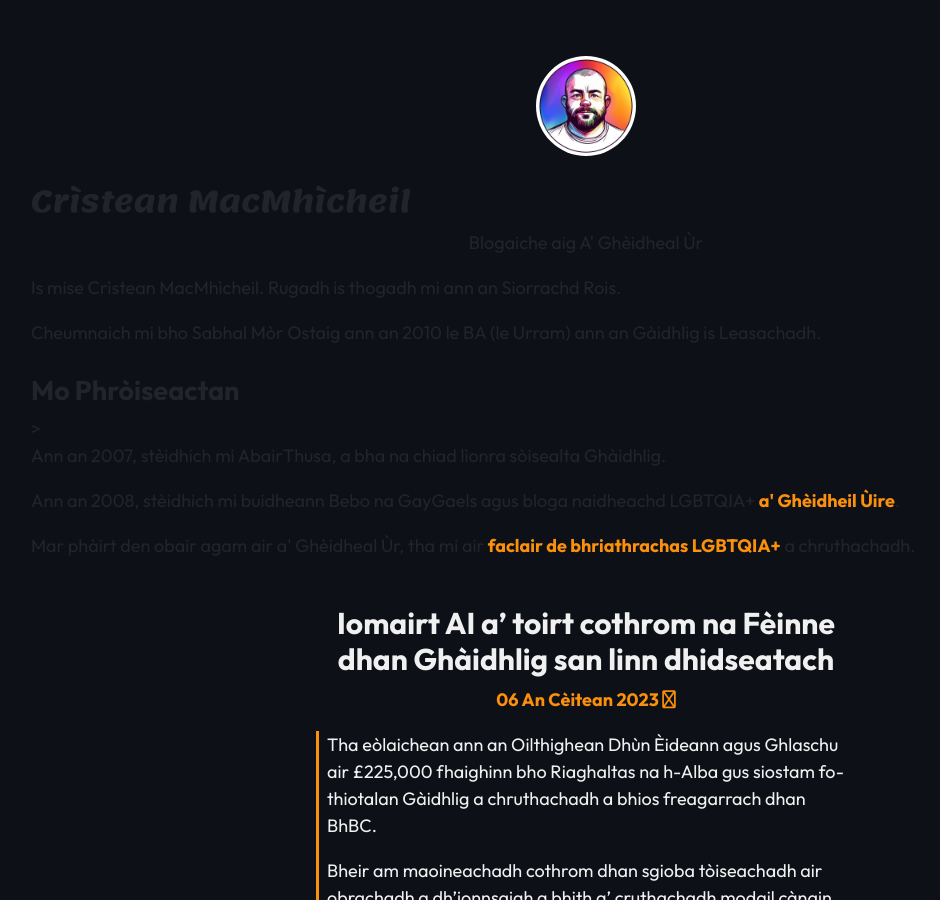
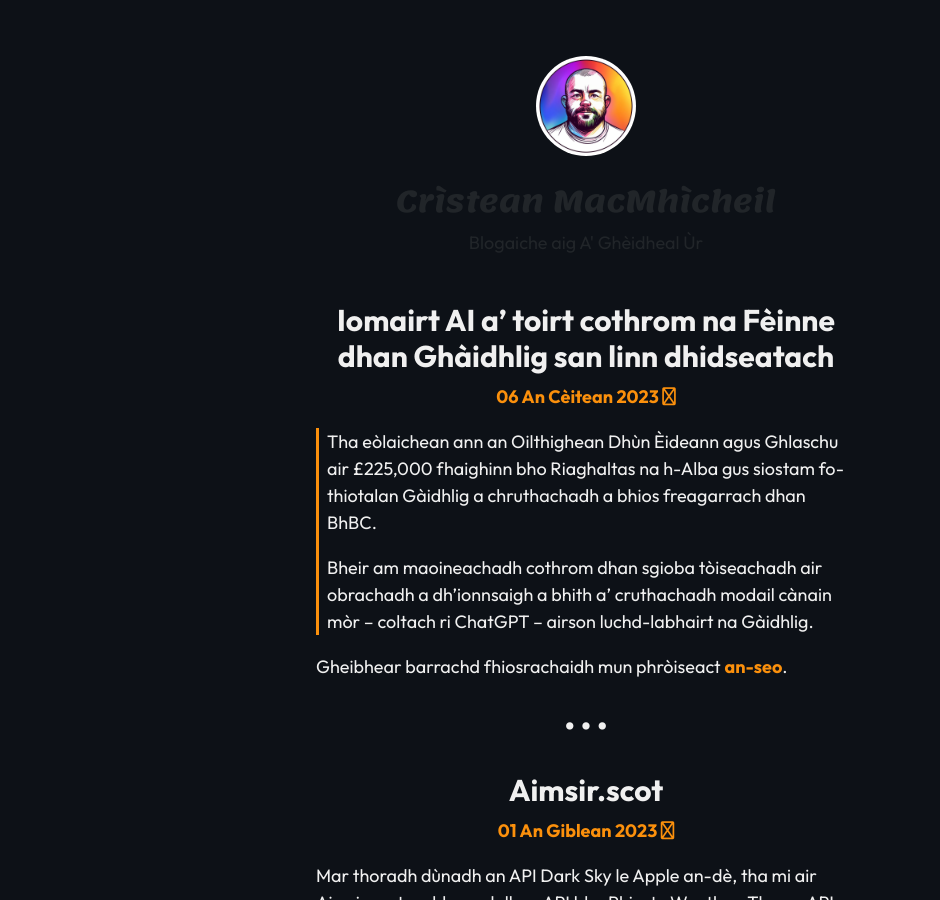
Before and after one commit to angeidheal/angeidheal.github.io, a Jekyll site: the page built from index.html, in a window 1280 px wide and 900 px high. Shown: the whole window, without its empty margins (54-994 px from the left). Built offline with Jekyll 4.4.1, drawn with Linux system fonts in a browser that asks for light colours; nearby versions of some CDN libraries; the list of posts is cut into pages by our own code.

Commit message:
Update navigation.html

```diff
--- a/_includes/navigation.html
+++ b/_includes/navigation.html
@@ -1,11 +1,5 @@
 <div class="container">
   <img src="{{ site.url }}/images/angeidheal.jpg" style="display: block; margin-left: auto; margin-right: auto; margin-top: 56px; border-radius: 50%" width="100" height="100">
-  <h1 style="font-family: Lemonada">Crìstean MacMhìcheil</h1>
+  <h1 style="text-align: center; font-family: Lemonada">Crìstean MacMhìcheil</h1>
   <p style="text-align: center">Blogaiche aig A' Ghèidheal Ùr</p>
-  <p>Is mise Crìstean MacMhìcheil. Rugadh is thogadh mi ann an Siorrachd Rois.</p>
-  <p>Cheumnaich mi bho Sabhal Mòr Ostaig ann an 2010 le BA (le Urram) ann an Gàidhlig is Leasachadh.</p>
-  <h2>Mo Phròiseactan</h2>>
-  <p>Ann an 2007, stèidhich mi AbairThusa, a bha na chiad lìonra sòisealta Ghàidhlig.</p>
-  <p>Ann an 2008, stèidhich mi buidheann Bebo na GayGaels agus bloga naidheachd LGBTQIA+ <a href="https://angeidhealur.scot/">a' Ghèidheil Ùire</a>.</p>
-  <p>Mar phàirt den obair agam air a' Ghèidheal Ùr, tha mi air <a href="https://faclair.lgbt/">faclair de bhriathrachas LGBTQIA+</a> a chruthachadh.</p>
 </div>
```
